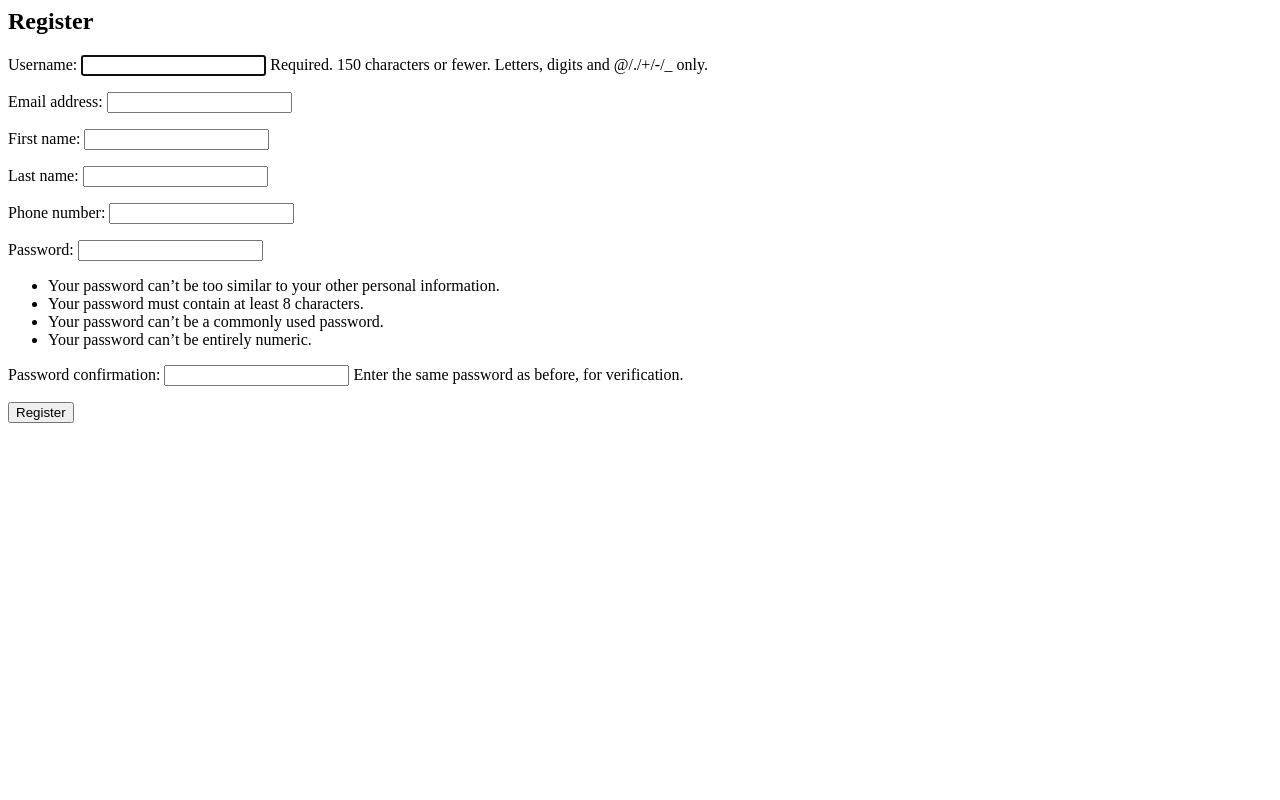
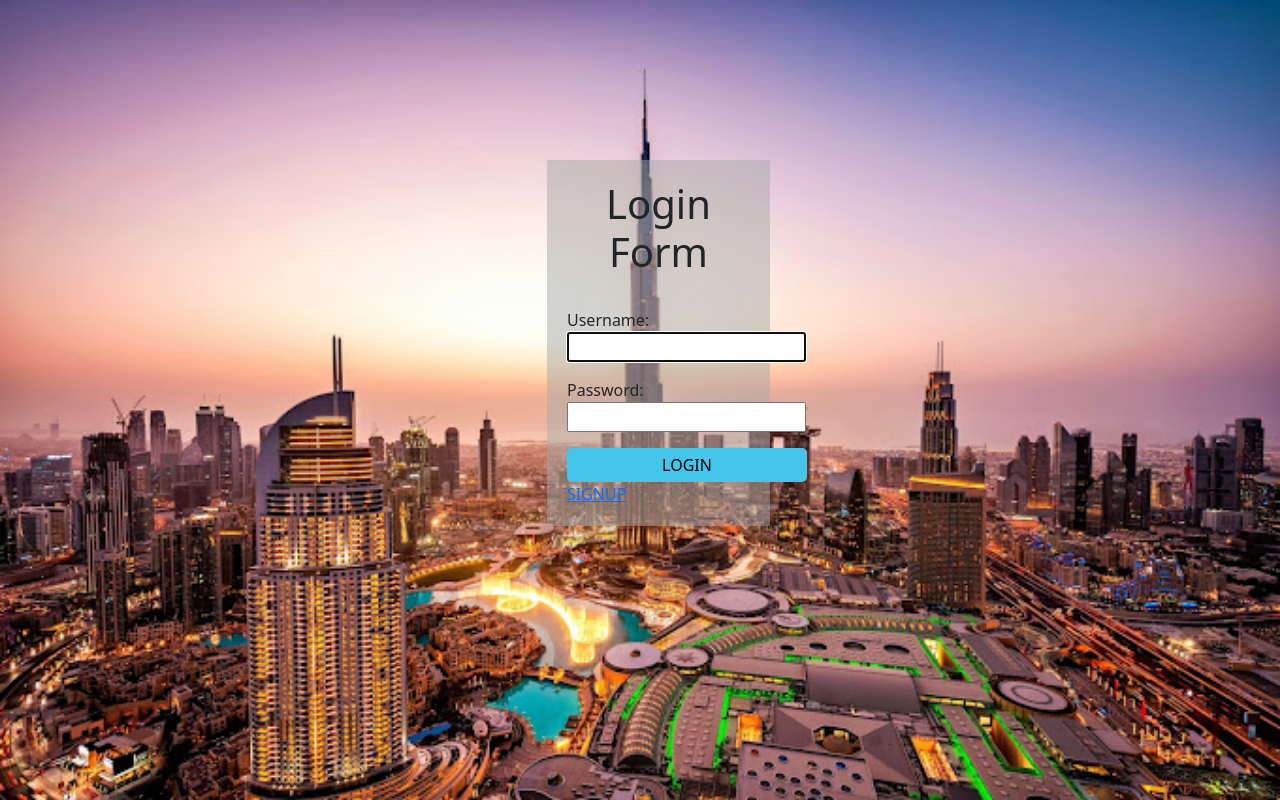
Before and after one commit to Athiragaltech/Authentication-Django-, a Django app: page / in a window 1280 px wide. Run offline with Django 5.2, Linux system fonts and the light colour scheme.

Commit message:
first commit

```diff
--- a/Templates/index.html
+++ b/Templates/index.html
@@ -1,8 +1,32 @@
+{%load static%}
+<head>
+    <link rel="stylesheet" href="{% static 'css/style1.css' %}">
+</head>
+
+{% if user.is_authenticated %}
+
+<div class="main">
+    <div class="form1">
+
+<h2>User Profile</h2>
+ <h2>Welcome, {{ user.username }}!</h2>
+  <p><strong>Username:</strong> {{ user.username }}</p>
+  <p><strong>Email:</strong> {{ user.email }}</p>
+  <p><strong>First Name:</strong> {{ user.first_name }}</p>
+  <p><strong>Last Name:</strong> {{ user.last_name }}</p>
+  <!-- <p><strong>Phone Number:</strong> {{ user.phone_number }}</p> -->
+  <p><strong>Phone Number:</strong> {{ user.phonenumber.phone_number }}</p>
 
 
-  <h2>Register</h2>
-  <form method="post">
-    {% csrf_token %}
-    {{ form.as_p }}
-    <button type="submit">Register</button>
-  </form>
+
+
+{% else %}
+    <h2>Login</h2>
+    <form method="post">
+        {% csrf_token %}
+        {{ form.as_p }}
+        <button type="submit">Login</button>
+    </form>
+    </div>
+    </div>
+{% endif %}
--- a/Templates/login.html
+++ b/Templates/login.html
@@ -1,9 +1,32 @@
+{%load static%}
+{% block content %}
 
-{% block content %}
-  <h2>Login</h2>
-  <form method="post">
-    {% csrf_token %}
-    {{ form.as_p }}
-    <button type="submit">Login</button>
-  </form>
-{% endblock %}
+
+
+  {% endblock %}
+
+
+
+
+
+<head>
+  <link href="https://cdn.jsdelivr.net/npm/bootstrap@5.3.3/dist/css/bootstrap.min.css" rel="stylesheet" integrity="sha384-QWTKZyjpPEjISv5WaRU9OFeRpok6YctnYmDr5pNlyT2bRjXh0JMhjY6hW+ALEwIH" crossorigin="anonymous">
+  <link rel="stylesheet" href="{% static 'css/styles.css' %}">
+</head>
+  <body>
+    <form method="post">
+      <div class="main">
+        <div class="form1">
+         <h1 class="h1">Login Form</h1><br>
+      {% csrf_token %}
+      {{ form.as_p }}
+
+      <button type="submit"class="button">LOGIN</button>
+      <a href="{% url 'register' %}">SIGNUP</a>
+      </div>
+      </div>
+    </form>
+
+  <script src="https://cdn.jsdelivr.net/npm/bootstrap@5.3.3/dist/js/bootstrap.bundle.min.js" integrity="sha384-YvpcrYf0tY3lHB60NNkmXc5s9fDVZLESaAA55NDzOxhy9GkcIdslK1eN7N6jIeHz" crossorigin="anonymous"></script>
+</body>
+</html>
--- a/home/urls.py
+++ b/home/urls.py
@@ -5,8 +5,10 @@ from .views import register,login
 from . import views
 
 urlpatterns = [
-    path('', register, name='register'),
-    path('login/', login, name='login'),
+    # path('', register, name='register'),
+    # path('login/', login, name='login'),
+    path('register/', views.register, name='register'),
+    path('', login, name='login'),
 
     path('logout/', auth_views.LogoutView.as_view(), name='logout'),
 
--- a/home/views.py
+++ b/home/views.py
@@ -12,7 +12,8 @@ def register(request):
             return redirect('login')
     else:
         form = UserRegistrationForm()
-    return render(request, 'index.html', {'form': form})
+    return render(request, 'registration.html', {'form': form})
+
 
 
 def login(request):
@@ -27,7 +28,7 @@ def login(request):
                 return redirect('/index')  # Redirect to the home page after login
     else:
         form = AuthenticationForm()
-    return render(request, 'index.html', {'form': form})
+    return render(request, 'login.html', {'form': form})
 
 
 def index(request):
--- a/myproject/settings.py
+++ b/myproject/settings.py
@@ -117,10 +117,11 @@ USE_TZ = True
 # Static files (CSS, JavaScript, Images)
 # https://docs.djangoproject.com/en/5.0/howto/static-files/
 
-STATIC_URL = 'static/'
+STATIC_URL = '/static/'
 STATICFILES_DIRS = [
-    BASE_DIR / "static"
+    os.path.join(BASE_DIR, 'static'),
 ]
+
 
 # Default primary key field type
 # https://docs.djangoproject.com/en/5.0/ref/settings/#default-auto-field
--- /dev/null
+++ b/static/css/styles.css
@@ -0,0 +1,42 @@
+body{
+    background-image:url('../images/img.jpg');
+    background-repeat: no-repeat;
+    background-size: cover;
+
+}
+.form1
+{
+    background-color: rgb(169, 169, 169,.5);
+    margin-top: 150px;
+    margin-bottom: 200px;
+    margin-left: 537px;
+    margin-right:500px;;
+
+}
+.button{
+    background-color:rgb(67, 197, 236);
+    border: none;
+    padding: 5px;
+    border-radius: 5px;
+    width: 240px;
+    }
+.txt
+{
+    border-radius: 2px;
+    border: none;
+    padding: 7px;
+    padding-left: 70px;
+
+
+}
+.main
+{
+    padding: 10px;
+}
+.form1{
+    padding: 20px;
+}
+.h1
+{
+    text-align: center;
+}
```
Also changed, not shown: Templates/registration.html (+67 -7 lines), static/css/style1.css (added, +42 -0 lines), db.sqlite3, static/images/img.jpg (added).
